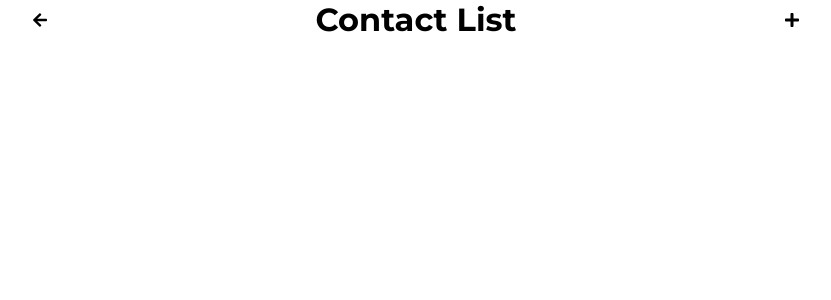
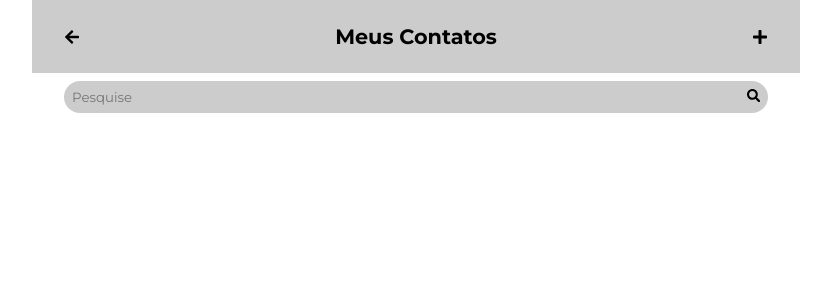
Before and after one commit to ClaudioFerreir/contactList, a React (Create React App) app: page / in a window 1280 px wide. Shown: the top 300 px of the page, without its empty margins (224-1055 px from the left). Built offline with nearby package versions, Linux system fonts and the light colour scheme.

Commit message:
form field added

```diff
--- a/src/App.tsx
+++ b/src/App.tsx
@@ -1,4 +1,5 @@
 import Cabecalho from './containers/Cabecalho'
+import Formulario from './containers/Fomulario'
 import EstiloGlobal, { Container } from './styles'
 
 function App() {
@@ -7,6 +8,7 @@ function App() {
       <EstiloGlobal />
       <Container>
         <Cabecalho />
+        <Formulario />
       </Container>
     </>
   )
--- a/src/containers/Cabecalho/index.tsx
+++ b/src/containers/Cabecalho/index.tsx
@@ -6,7 +6,7 @@ const BarraSuperior = () => {
   return (
     <HeaderWrapper>
       <FaArrowLeft />
-      <h1>Contact List</h1>
+      <h1>Meus Contatos</h1>
       <FaPlus />
     </HeaderWrapper>
   )
--- a/src/containers/Cabecalho/styles.ts
+++ b/src/containers/Cabecalho/styles.ts
@@ -4,5 +4,11 @@ const HeaderWrapper = styled.header`
   display: flex;
   justify-content: space-between;
   align-items: center;
+  background-color: #ccc;
+  padding: 1.5em 2em;
+
+  h1 {
+    font-size: 1.3em;
+  }
 `
 export default HeaderWrapper
--- /dev/null
+++ b/src/containers/Fomulario/index.tsx
@@ -0,0 +1,15 @@
+import { FaSearch } from 'react-icons/fa'
+import FormWrapper from './styles'
+
+const Formulario = () => (
+  <>
+    <FormWrapper action="#">
+      <input type="text" placeholder="Pesquise" />
+      <button type="submit">
+        <FaSearch />
+      </button>
+    </FormWrapper>
+  </>
+)
+
+export default Formulario
--- /dev/null
+++ b/src/containers/Fomulario/styles.ts
@@ -0,0 +1,27 @@
+import styled from 'styled-components'
+
+const FormWrapper = styled.form`
+  display: flex;
+  align-items: center;
+  justify-content: space-between;
+  background-color: #ccc;
+  padding: 0.5em 0.5em;
+  margin: 0.5em 2em;
+  border-radius: 16px;
+
+  input {
+    border: none;
+    background-color: #ccc;
+
+    &:focus {
+      outline: none;
+    }
+  }
+
+  button {
+    background-color: transparent;
+    border: none;
+  }
+`
+
+export default FormWrapper
```
Also changed, not shown: store/index.ts (deleted, +0 -9 lines).
